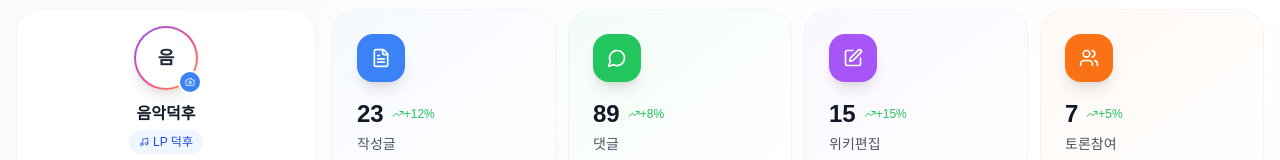
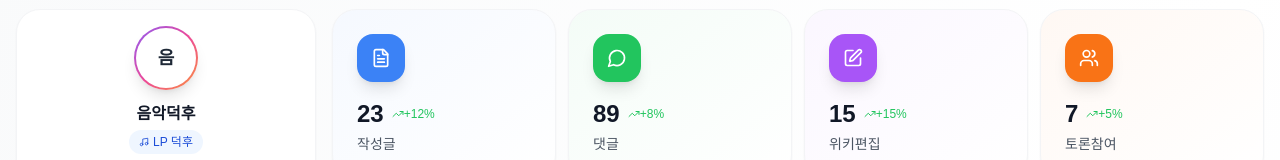
Before and after one commit to 404-Not-Found-DMU/lpick-frontend, a Next.js app: page /mypage in a window 1280 px wide. Shown: the part 158-318 px from the top of the page. Built offline with nearby package versions, Linux system fonts and the light colour scheme.

Commit message:
design: 프로필 카메라 아이콘 삭제

```diff
--- a/src/app/mypage/components/profile/ProfileSidebar.tsx
+++ b/src/app/mypage/components/profile/ProfileSidebar.tsx
@@ -1,7 +1,7 @@
 'use client';
 
 import React from 'react';
-import { Share2, Music, Settings, Camera, LogOut, Star, Zap } from 'lucide-react';
+import { Share2, Music, Settings, LogOut, Star, Zap } from 'lucide-react';
 import { useMyPageStore } from '@/store/myPageStore';
 
 interface StatCardProps {
@@ -30,9 +30,6 @@ const ProfileSidebar = () => {
               <span className="text-lg font-bold text-gray-800 dark:text-white">음</span>
             </div>
           </div>
-          <button className="absolute -bottom-1 -right-1 flex h-6 w-6 items-center justify-center rounded-full border-2 border-white bg-blue-500 transition-colors hover:bg-blue-600 dark:border-gray-900">
-            <Camera className="h-2.5 w-2.5 text-white" />
-          </button>
         </div>
 
         <h3 className="mb-1 text-base font-bold text-gray-900 dark:text-white">
```
